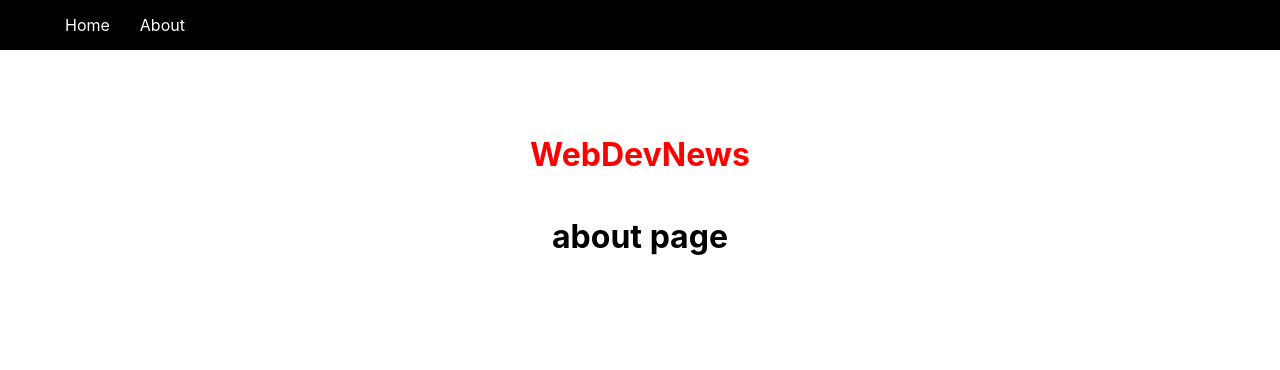
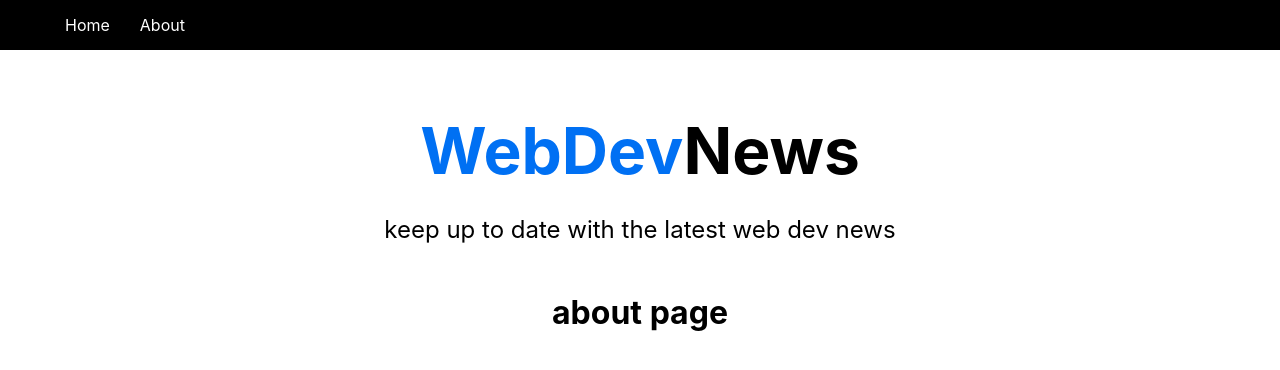
Before and after one commit to marouaneXan/simple-app-with-nextjs, a Next.js app: page /about in a window 1280 px wide. Shown: the top 370 px of the page. Built offline with nearby package versions, Linux system fonts and the light colour scheme.

Commit message:
some changes in Layouts component

```diff
--- a/components/Header.js
+++ b/components/Header.js
@@ -3,19 +3,12 @@ import headerStyles from '../styles/Header.module.css'
 const Header = () => {
   return (
     <div>
-        <h1 className='title'>
+        <h1 className={headerStyles.title}>
             <span>
                 WebDev
             </span>News
         </h1>
-        <style jsx>
-            {`
-            .title{
-                color:red;
-
-            }
-            `}
-        </style>
+        <p className={headerStyles.description}>keep up to date with the latest web dev news</p>
     </div>
   )
 }
```
